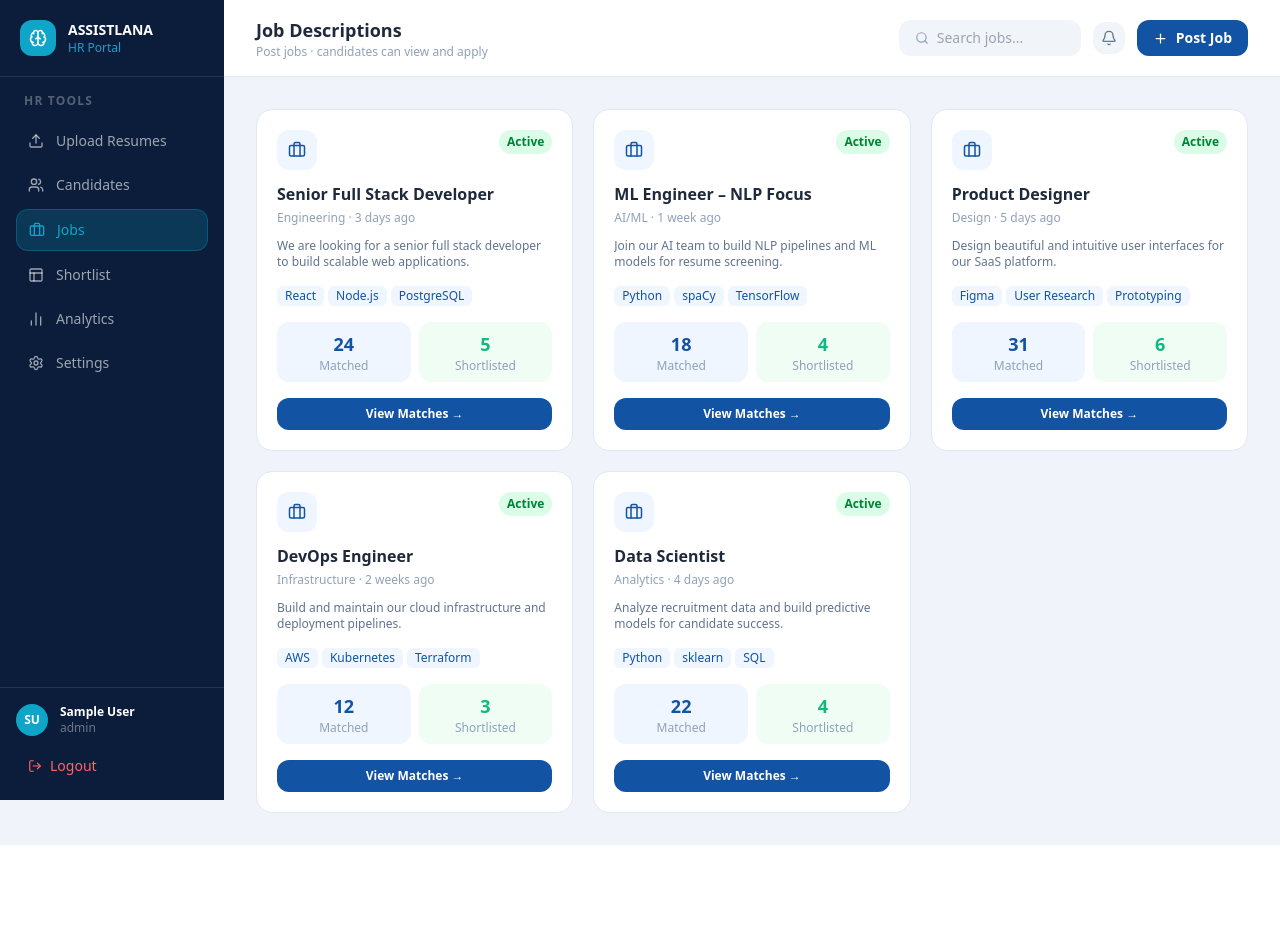
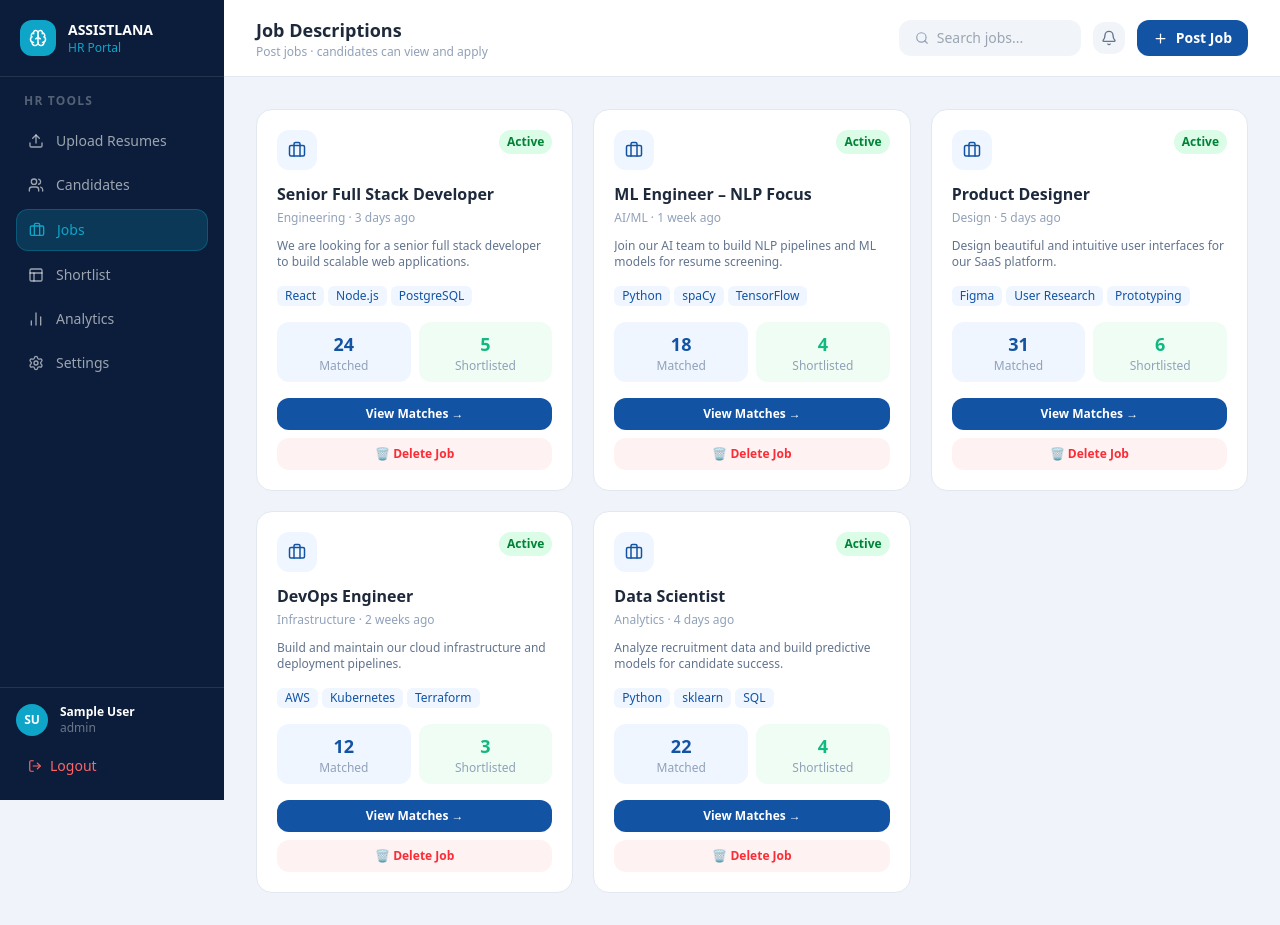
Before and after one commit to akshayaasvin/assistlana_website, a Next.js app: page /hr/jobs in a window 1280 px wide. Before the commit the page ends 845 px from the top, so only its background shows below. Built offline with nearby package versions, Linux system fonts and the light colour scheme; sample sign-in values are in the browser's storage.

Commit message:
fix handleDelete outside handleCreate

```diff
--- a/src/app/hr/jobs/page.js
+++ b/src/app/hr/jobs/page.js
@@ -35,13 +35,16 @@ export default function HRJobs() {
     setTimeout(() => setSuccess(""), 4000);
   };
 
+  const handleDelete = (index) => {
+    setJobs(prev => prev.filter((_, i) => i !== index));
+  };
 
   if (!user) return null;
 
   return (
     <div className="min-h-screen flex bg-[#F0F4FA]">
       <HRSidebar user={user}/>
-      <div className="ml-0 md:ml-0 md:ml-0 md:ml-56 flex-1">
+      <div className="ml-0 md:ml-56 flex-1">
         <div className="bg-white border-b border-[#E2E8F0] px-8 py-4 flex items-center justify-between sticky top-0 z-10">
           <div>
             <div className="text-lg font-bold text-[#1E293B]">Job Descriptions</div>
@@ -68,7 +71,6 @@ export default function HRJobs() {
               {success}
             </div>
           )}
-
 
           <div className="grid grid-cols-3 gap-5">
             {jobs.map((job,i) => (
@@ -101,9 +103,14 @@ export default function HRJobs() {
                     <div className="text-xs text-slate-400">Shortlisted</div>
                   </div>
                 </div>
+
                 <button onClick={() => router.push(`/hr/jobs/matches?job=${i}`)}
-                        className="w-full bg-[#1253A4] text-white py-2 rounded-xl text-xs font-semibold hover:bg-[#0d47a1] transition-all">
-                        View Matches →
+                  className="w-full bg-[#1253A4] text-white py-2 rounded-xl text-xs font-semibold hover:bg-[#0d47a1] transition-all">
+                  View Matches →
+                </button>
+                <button onClick={() => handleDelete(i)}
+                  className="w-full mt-2 bg-red-50 text-red-500 py-2 rounded-xl text-xs font-semibold hover:bg-red-100 transition-all">
+                  🗑️ Delete Job
                 </button>
               </div>
             ))}
```
